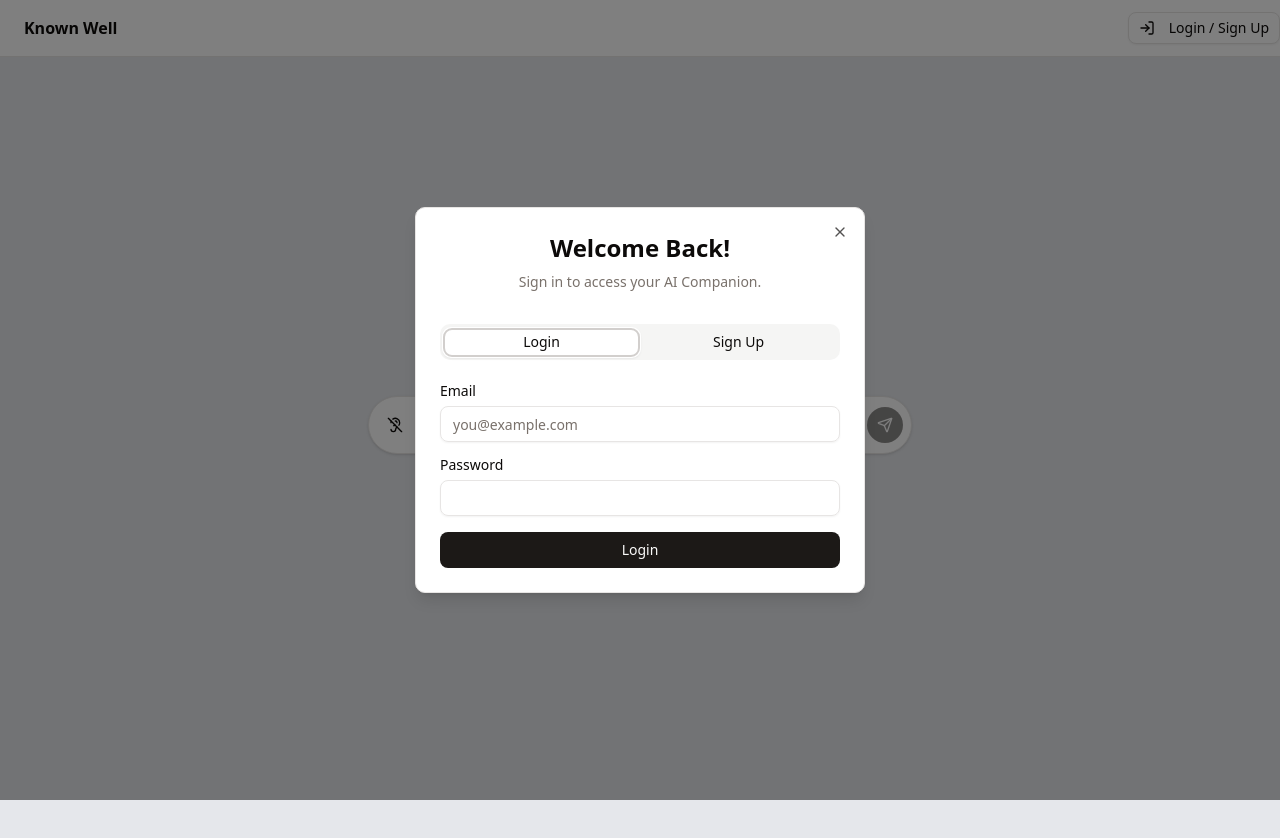
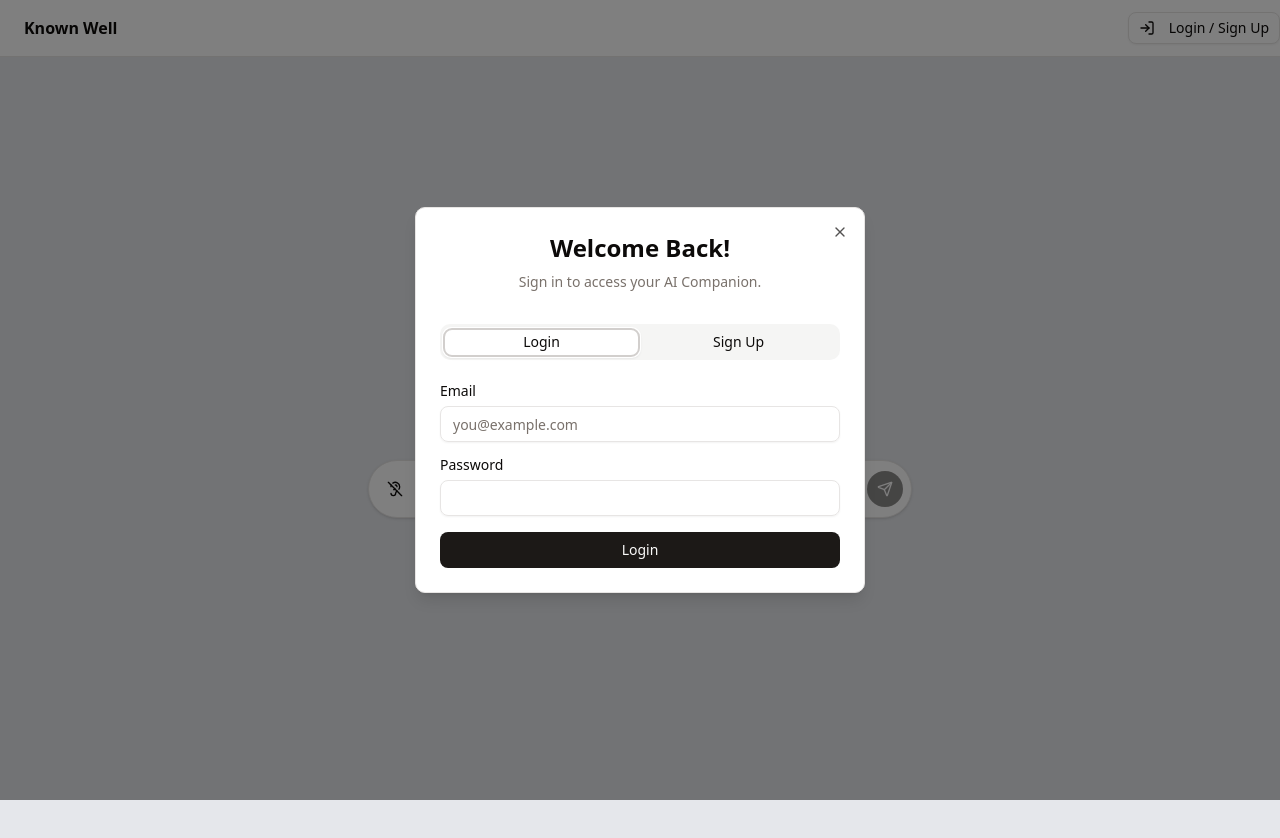
Before and after one commit to Danejw/ai-companion-frontend, a Next.js app: page / in a window 1280 px wide. Shown: the top 838 px of the page. Built offline with nearby package versions, Linux system fonts and the light colour scheme; no server answers.

Commit message:
Remove bottom padding from Home component for improved layout

```diff
--- a/app/page.tsx
+++ b/app/page.tsx
@@ -5,7 +5,7 @@
   // The Client Component aspects (state, hooks) are inside InteractionHub and RenderOverlays.
 
   return (
-    <div className="flex flex-1 flex-col items-center justify-center min-h-screen w-full pb-32 bg-gray-200">
+    <div className="flex flex-1 flex-col items-center justify-center min-h-screen w-full bg-gray-200">
       <InteractionHub />
     </div>
   );
```
